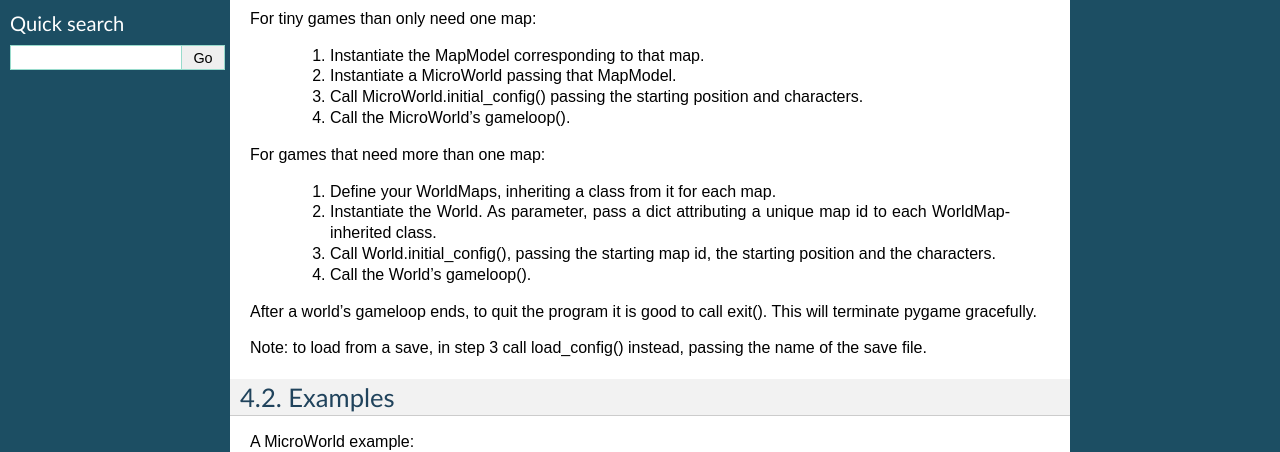
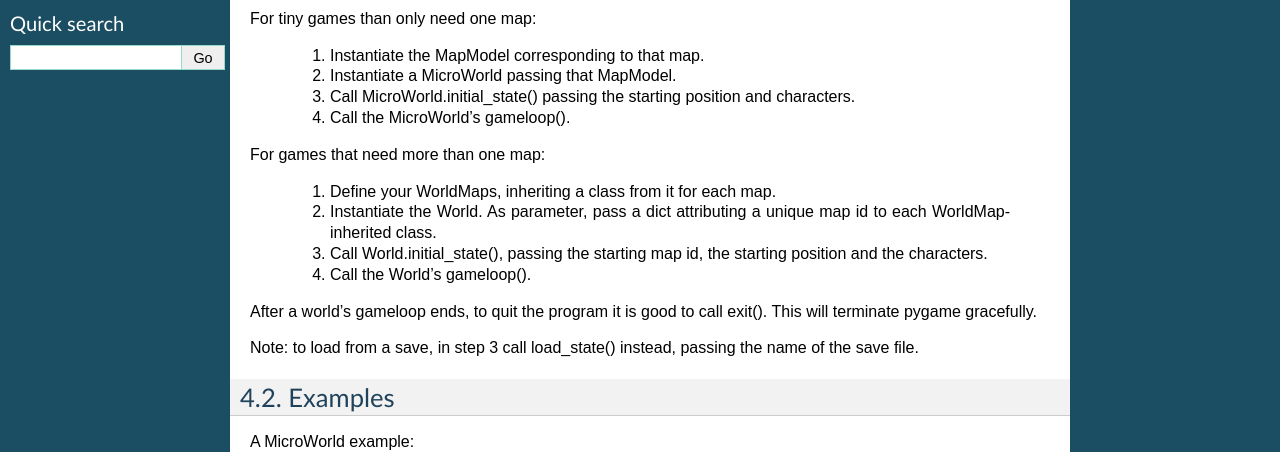
Before and after one commit to jmeickle/libRPG, a Sphinx documentation site: the page built from docs/reference/source/reference/world.rst, in a window 1280 px wide and 1400 px high. Shown: the part 289-741 px from the top of the window. Built offline with Sphinx 7.4.7, drawn with Linux system fonts in a browser that asks for light colours; some of the changed text lies outside the part shown.

Commit message:
-initial_config, load_config, save = initial_state, load_state, save_state

```diff
--- a/docs/reference/source/reference/world.rst
+++ b/docs/reference/source/reference/world.rst
@@ -14,19 +14,19 @@ For tiny games than only need one map:
 
     1. Instantiate the MapModel corresponding to that map.
     2. Instantiate a MicroWorld passing that MapModel.
-    3. Call MicroWorld.initial_config() passing the starting position and characters.
+    3. Call MicroWorld.initial_state() passing the starting position and characters.
     4. Call the MicroWorld's gameloop().
 
 For games that need more than one map:
 
     1. Define your WorldMaps, inheriting a class from it for each map.
     2. Instantiate the World. As parameter, pass a dict attributing a unique map id to each WorldMap-inherited class.
-    3. Call World.initial_config(), passing the starting map id, the starting position and the characters.
+    3. Call World.initial_state(), passing the starting map id, the starting position and the characters.
     4. Call the World's gameloop().
 
 After a world's gameloop ends, to quit the program it is good to call exit(). This will terminate pygame gracefully.
 
-Note: to load from a save, in step 3 call load_config() instead, passing the name of the save file.
+Note: to load from a save, in step 3 call load_state() instead, passing the name of the save file.
 
 Examples
 --------
@@ -89,7 +89,7 @@ A MicroWorld example::
         return Character('Andy', 'char_alex32.png')
 
     world = MicroWorld(BoulderMaze(), char_factory)
-    world.initial_config(Position(4, 9),
+    world.initial_state(Position(4, 9),
                          ['Andy'])
     world.gameloop()
     exit()
@@ -180,7 +180,7 @@ A (macro) World example::
 
             self.add_object(SavePoint(self), Position(6, 7))
 
-        def save(self):
+        def save_state(self):
             return {'chest_closed': self.chest.closed}
 
 
@@ -207,7 +207,7 @@ A (macro) World example::
             self.add_object(SavePoint(self), Position(3, 4))
             self.add_area(AreaAroundWell(), RectangleArea((2, 3), (4, 5)))
 
-        def save(self):
+        def save_state(self):
             return {'chest_closed': self.chest.closed}
 
 
@@ -238,9 +238,9 @@ A (macro) World example::
             maps = {1: Map1, 2: Map2, 3: Map3}
             World.__init__(self, maps=maps, character_factory=char_factory)
             if save_file is None:
-                self.initial_config(map=1, position=Position(5, 4), chars=['Andy'])
+                self.initial_state(map=1, position=Position(5, 4), chars=['Andy'])
             else:
-                self.load_config(save_file)
+                self.load_state(save_file)
 
 
     # Config graphics
```
Also changed, not shown: docs/reference/source/reference/party.rst (+4 -4 lines), 15 other files.
